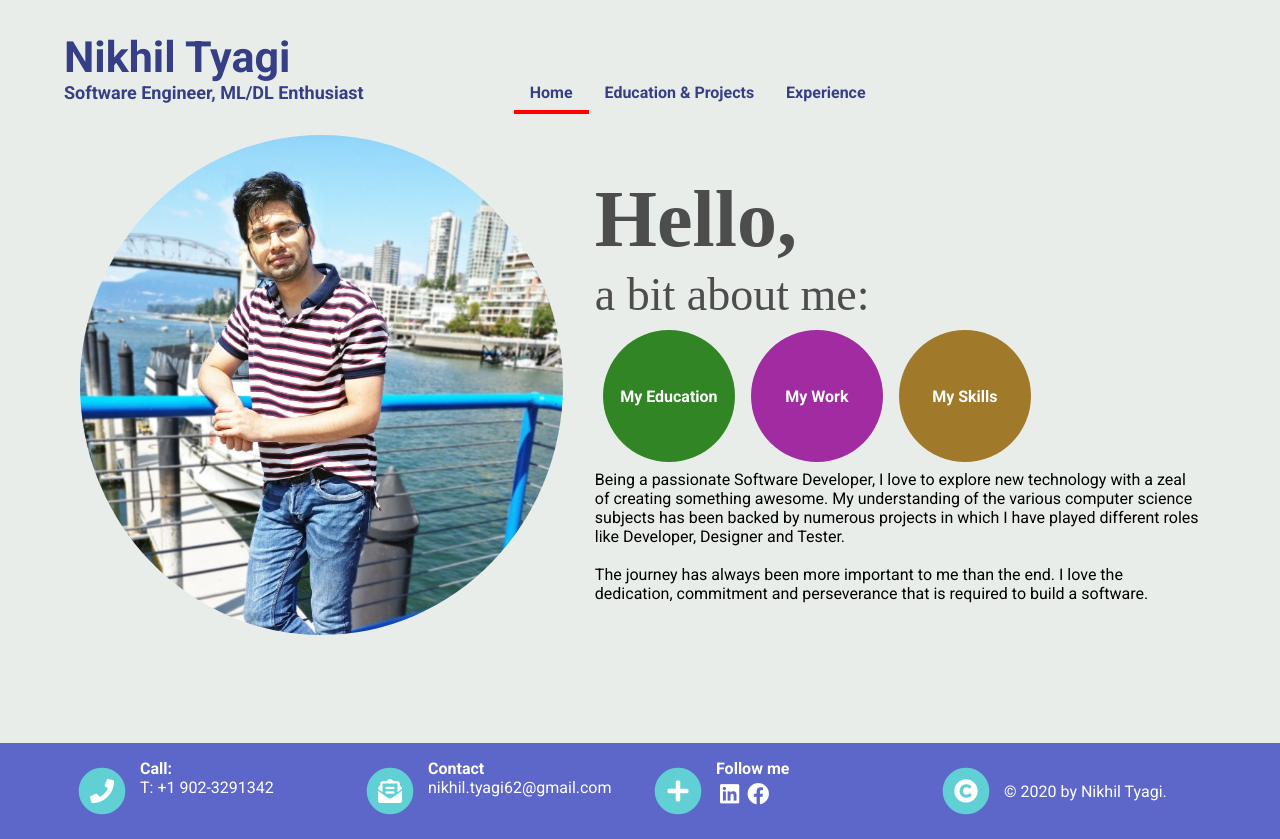
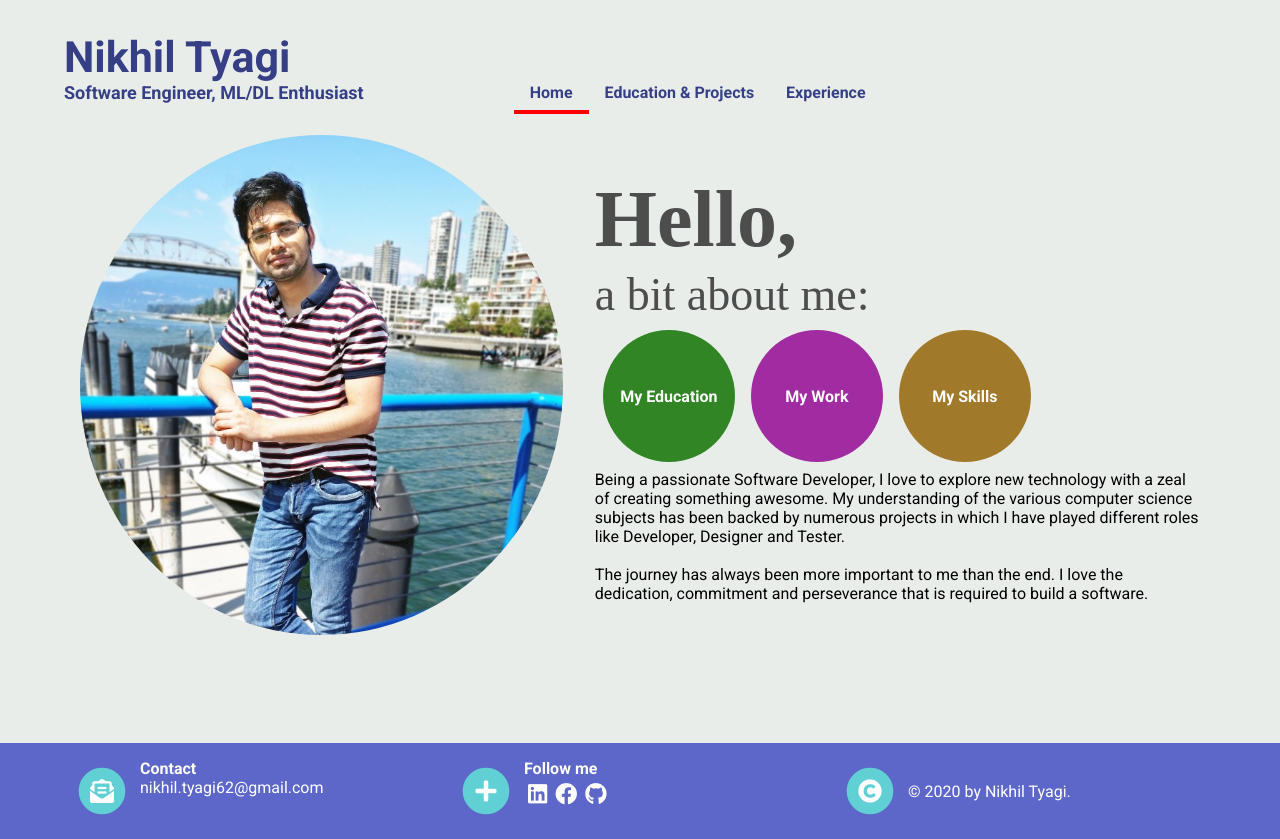
Before and after one commit to nikhiltyagi1991/portfolio, an Angular app: page / in a window 1280 px wide. Built offline with nearby package versions, Linux system fonts and the light colour scheme.

Commit message:
Removing Contact

```diff
--- a/src/app/footer/footer.component.html
+++ b/src/app/footer/footer.component.html
@@ -1,6 +1,6 @@
 <div class="footer-container">
     <div class="is-flex padding container">
-        <div class="is-flex-dm flex-space">
+        <!-- <div class="is-flex-dm flex-space">
             <div>
                 <span class="fa-stack">
                     <i class="fas fa-circle fa-stack-2x"></i>
@@ -11,7 +11,7 @@
                 <div class="footer-heading">Call:</div>
                 <div>T: <span>{{ data['phone'] }}</span></div>
             </div>
-        </div>
+        </div> -->
         <div class="is-flex-dm flex-space">
             <div>
                 <span class="fa-stack">
@@ -38,6 +38,8 @@
                     </div>
                     <div><a href="{{ data['facebook'] }}"><span class="fab fa-facebook"></span></a>
                     </div>
+                    <div><a href="{{ data['github'] }}"><span class="fab fa-github"></span></a>
+                    </div>
                 </div>
             </div>
         </div>
--- a/src/assets/portfolio.json
+++ b/src/assets/portfolio.json
@@ -2,9 +2,9 @@
     "name": "Nikhil Tyagi",
     "designation": "Software Engineer, ML/DL Enthusiast",
     "email": "nikhil.tyagi62@gmail.com",
-    "phone": "+1 902-3291342",
     "linkedin": "https://www.linkedin.com/in/nikhltyagi/",
     "facebook": "https://www.facebook.com/nikhltyagi",
+    "github": "https://github.com/nikhiltyagi1991",
     "intro": "Being a passionate Software Developer, I love to explore new technology with a zeal of creating something awesome. My understanding of the various computer science subjects has been backed by numerous projects in which I have played different roles like Developer, Designer and Tester. <br><br> The journey has always been more important to me than the end. I love the dedication, commitment and perseverance that is required to build a software.",
     "copyright": "© 2020 by Nikhil Tyagi.",
     "skills": {
```
